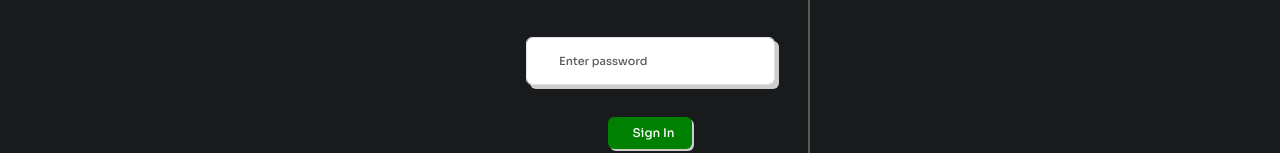
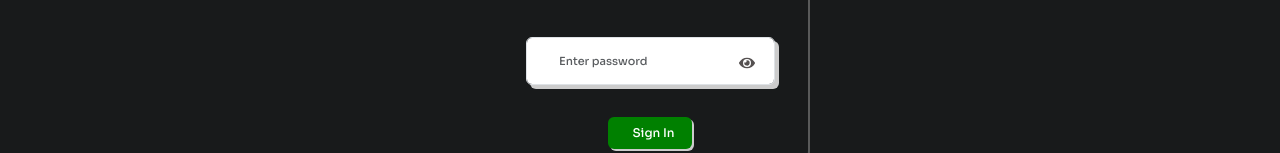
Before and after one commit to ansarworkingspace/Wander-Logue-MERN-STACK-Web-App, a React (Vite) app in the folder frontend/: page /login in a window 1280 px wide. Shown: the part 346-499 px from the top of the page. Built offline with nearby package versions, Linux system fonts and the light colour scheme; a web font is replaced by a local one.

Commit message:
user login set the password hide and unhide

```diff
--- a/frontend/src/Components/AdminHeader.jsx
+++ b/frontend/src/Components/AdminHeader.jsx
@@ -58,7 +58,7 @@ const Header = () => {
                 </>
               ) : (
                 <>
-                  <LinkContainer to='/admin/login'>
+                  {/* <LinkContainer to='/admin/login'>
                     <Nav.Link>
                     <FaGoogle /> Sign In
                     </Nav.Link>
@@ -67,7 +67,7 @@ const Header = () => {
                     <Nav.Link>
                     <FaGoogle /> Sign Up
                     </Nav.Link>
-                  </LinkContainer>
+                  </LinkContainer> */}
                 </>
               )}
             </Nav>
--- a/frontend/src/Screen/LoginScreen.jsx
+++ b/frontend/src/Screen/LoginScreen.jsx
@@ -1,3 +1,105 @@
+// import { useState,useEffect } from 'react';
+// import { Link,useNavigate } from 'react-router-dom';
+// import { Form,Container,Button, Row, Col } from 'react-bootstrap';
+// import FormContainer from '../Components/FormContainer';
+// import { useDispatch, useSelector } from 'react-redux';
+// import { useLoginMutation } from '../slices/UserApiSlice';
+// import { setCredentials } from '../slices/AuthSlice';
+// import { toast } from 'react-toastify';
+// import Loader from '../Components/Loader';
+
+
+
+// const LoginScreen = () => {
+//   const [email, setEmail] = useState('');
+//   const [password, setPassword] = useState('');
+
+//   const dispatch = useDispatch();
+//   const navigate = useNavigate();
+
+//   const [login, { isLoading }] = useLoginMutation();
+
+//   const { userInfo } = useSelector((state) => state.auth);
+
+
+
+//   useEffect(() => {
+//     if (userInfo) {
+//       navigate('/');
+
+//     }
+//   }, [navigate, userInfo]);
+
+//   const submitHandler = async (e) => {
+//     e.preventDefault();
+//     try {
+//       const res = await login({ email, password }).unwrap();
+//       dispatch(setCredentials({ ...res }));
+
+//       navigate('/');
+//     } catch (err) {
+//       toast.error(err?.data?.message || err.error);
+//     }
+//   };
+
+//   return (
+
+
+//     <FormContainer >
+
+//       <h1 style={{ fontFamily: 'Squada One', textAlign: 'center' ,fontSize:"1.6rem",color:"white"}} className=' mx-auto'>Sign In</h1>
+
+//       <Form onSubmit={submitHandler}
+//       style={{ display:"flex",flexDirection:"column",gap:"0.45rem",alignItems:"center"}}
+
+//       >
+//         <Form.Group className='my-2 parentOfInput' controlId='email'>
+
+//           <Form.Control  className='custom-input'
+//             type='email'
+//             placeholder='Enter email'
+//             value={email}
+//             onChange={(e) => setEmail(e.target.value)}
+//           ></Form.Control>
+//         </Form.Group>
+
+//         <Form.Group className='my-2 parentOfInput '  controlId='password'>
+
+//           <Form.Control  className='custom-input'
+//             type='password'
+//             placeholder='Enter password'
+//             value={password}
+//             onChange={(e) => setPassword(e.target.value)}
+//           ></Form.Control>
+//         </Form.Group>
+
+//         <Button
+//           disabled={isLoading}
+//           type='submit'
+//           variant='primary'
+//           className='mt-3 custom-button'
+
+//         >
+//           Sign In
+//         </Button>
+
+//       </Form>
+
+//       <div style={{color:"white",letterSpacing:"1.1px",marginLeft:"-1.8rem", fontFamily: 'Squada One', marginTop:"6rem",fontSize:"0.8rem",width:"23rem"}}> Ready to Join? <Link style={{ fontFamily: 'Squada One',color:"#20B0B9"}} to='/register'>Register  </Link>now and Unlock Your Access!</div>
+
+//       {isLoading && <Loader />}
+
+
+//     </FormContainer>
+
+//   );
+// };
+
+// export default LoginScreen;
+
+
+
+
 import { useState,useEffect } from 'react';
 import { Link,useNavigate } from 'react-router-dom';
 import { Form,Container,Button, Row, Col } from 'react-bootstrap';
@@ -7,6 +109,7 @@ import { useLoginMutation } from '../slices/UserApiSlice';
 import { setCredentials } from '../slices/AuthSlice';
 import { toast } from 'react-toastify';
 import Loader from '../Components/Loader';
+import { FaEye, FaEyeSlash } from 'react-icons/fa';
 
 
 
@@ -20,6 +123,15 @@ const LoginScreen = () => {
   const [login, { isLoading }] = useLoginMutation();
 
   const { userInfo } = useSelector((state) => state.auth);
+  const [showPassword, setShowPassword] = useState(false);
+
+
+
+
+  const togglePasswordVisibility = () => {
+    setShowPassword(!showPassword); // Toggle the state
+  };
+
 
 
 
@@ -65,19 +177,34 @@ const LoginScreen = () => {
 
         <Form.Group className='my-2 parentOfInput '  controlId='password'>
 
-          <Form.Control  className='custom-input'
-            type='password'
+        <Form.Control className='custom-input'
+            type={showPassword ? 'text' : 'password'}
             placeholder='Enter password'
             value={password}
             onChange={(e) => setPassword(e.target.value)}
           ></Form.Control>
+
+
+<span
+    className='password-toggle-icon'
+    onClick={togglePasswordVisibility}
+  >
+    {showPassword ? (
+    <FaEyeSlash />
+  ) : (
+    <FaEye />
+  )}
+  </span>
+
+
+
         </Form.Group>
 
         <Button
           disabled={isLoading}
           type='submit'
           variant='primary'
-          className='mt-3 custom-button'
+          className='mt-3 custom-button custom-margin-top'
 
         >
           Sign In
--- a/frontend/src/css/Form.css
+++ b/frontend/src/css/Form.css
@@ -24,6 +24,23 @@
   border-style: solid;
   box-shadow: 4px 4px 0 0 #ccc;
 }
+
+
+
+
+
+.password-toggle-icon {
+  position: absolute;
+  top: 63%;
+  right: 3.3rem; /* Adjust as needed */
+  transform: translateY(-50%);
+  cursor: pointer;
+  font-size: 1rem; /* Adjust as needed */
+  color: #555151; /* Adjust color as needed */
+}
+
+
+
 
 
 
```
